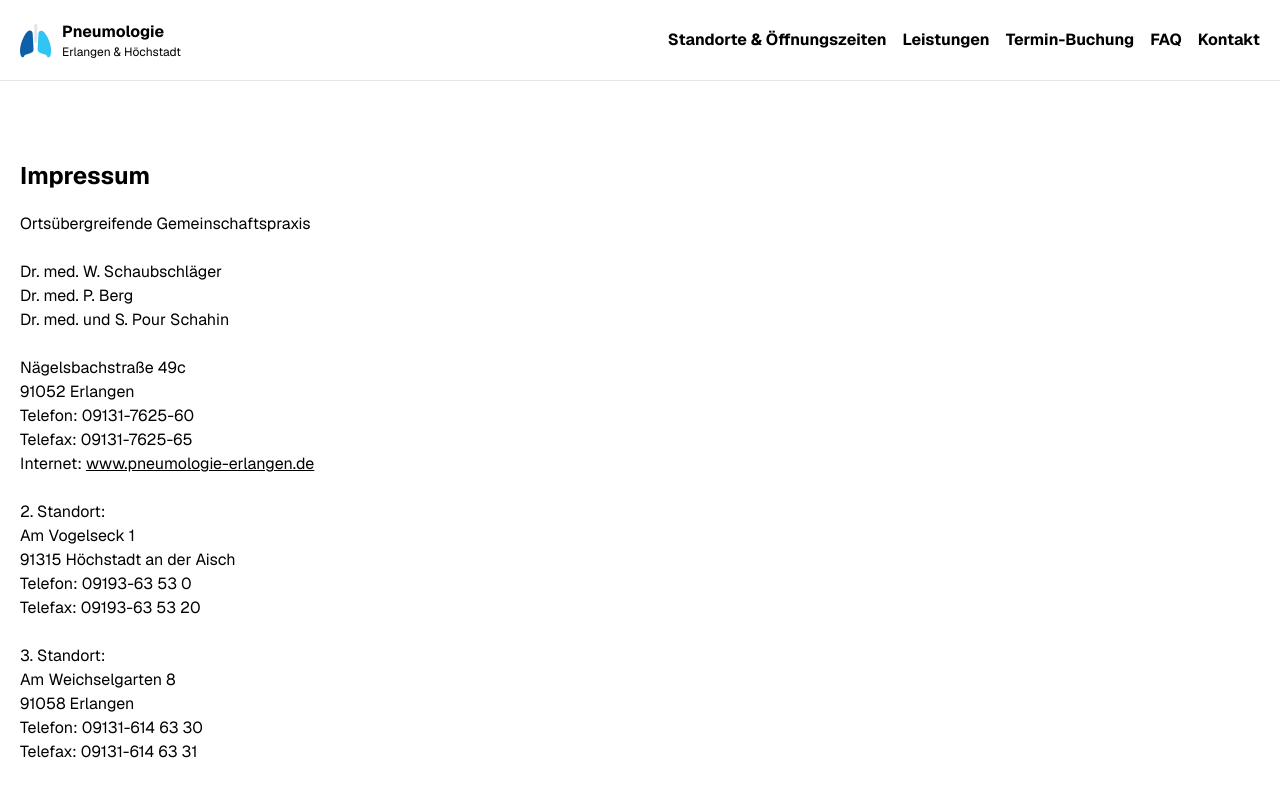
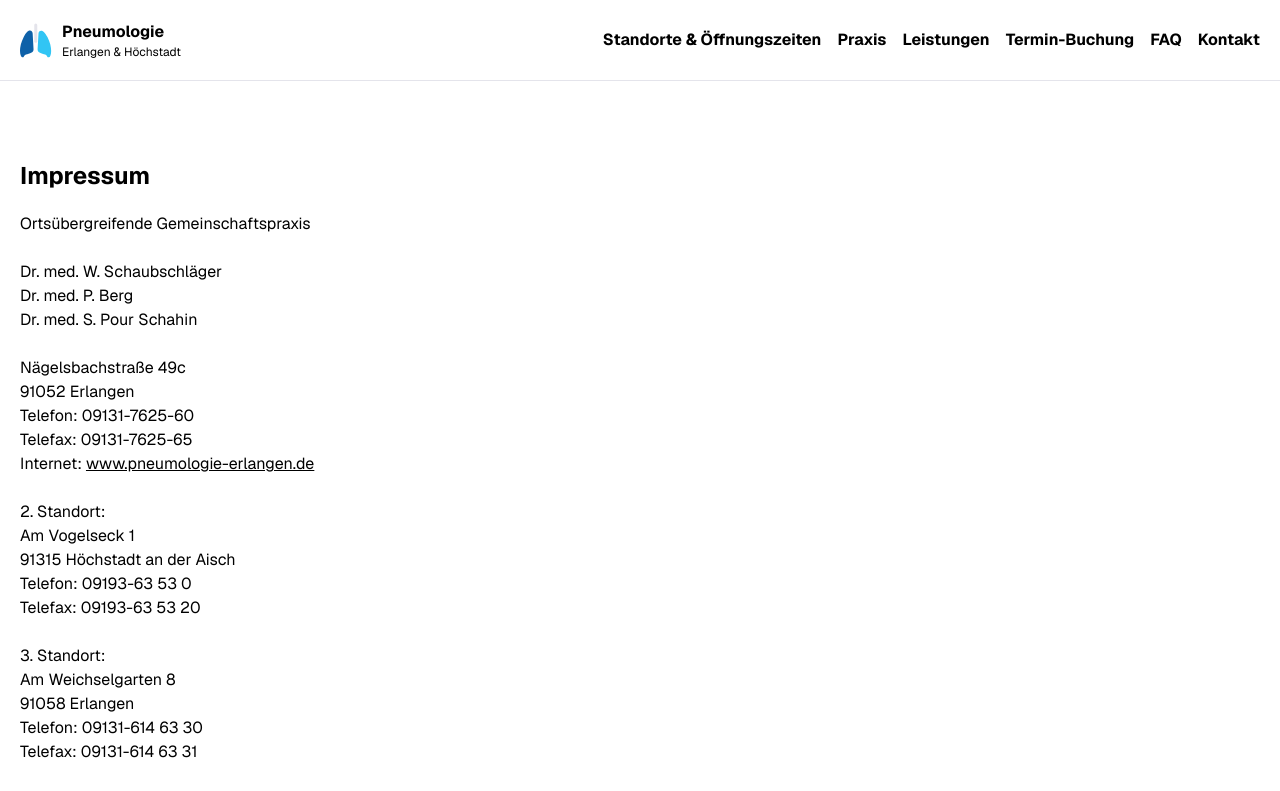
Before and after one commit to pneumology/pneumo-web, a Next.js app: page /impressum in a window 1280 px wide. Shown: the top 791 px of the page. Built offline with nearby package versions, Linux system fonts and the light colour scheme.

Commit message:
small fixes

```diff
--- a/src/app/impressum/page.tsx
+++ b/src/app/impressum/page.tsx
@@ -27,7 +27,7 @@ const Impressum = () => {
                 <br />
                 <p>Dr. med. W. Schaubschläger</p>
                 <p>Dr. med. P. Berg</p>
-                <p>Dr. med. und S. Pour Schahin</p>
+                <p>Dr. med. S. Pour Schahin</p>
                 <br />
                 <p>Nägelsbachstraße 49c</p>
                 <p>91052 Erlangen</p>
--- a/src/app/navbar.tsx
+++ b/src/app/navbar.tsx
@@ -12,6 +12,7 @@ const Navbar = () => {
 
                 <div className="lg:flex gap-4 font-bold hidden">
                     <Link className="hover:underline" href="/#standorte">Standorte & Öffnungszeiten</Link>
+                    <Link className="hover:underline" href="/#team">Praxis</Link>
                     <Link className="hover:underline" href="/#leistungen">Leistungen</Link>
                     <Link className="hover:underline" href="/#standorte">Termin-Buchung</Link>
                     <Link className="hover:underline" href="/#faq">FAQ</Link>
```
